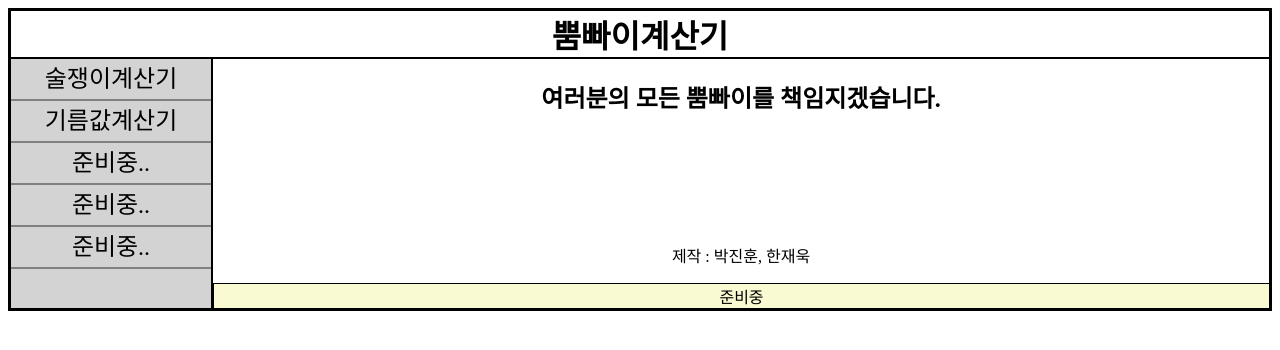
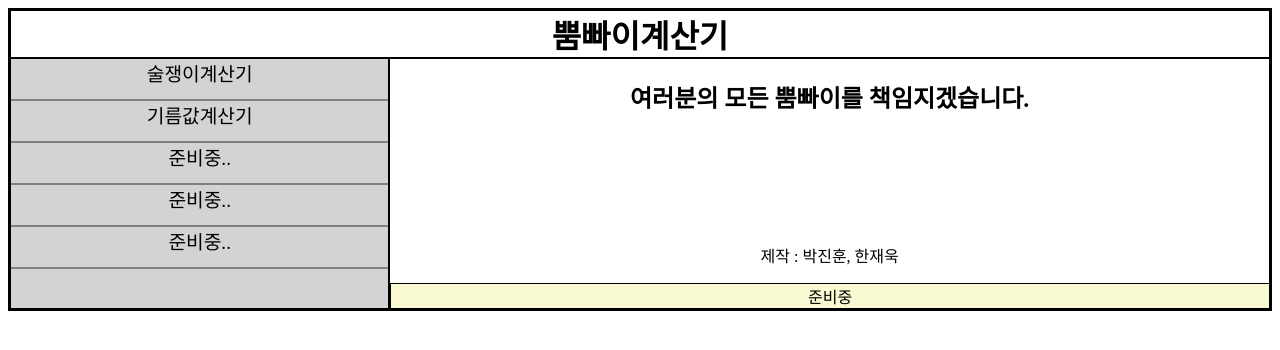
Before and after one commit to watoo6974/double.J, a PHP site: page /html/home.html in a window 1280 px wide. Shown: the top 350 px of the page. Run offline with PHP 8.4, Linux system fonts and the light colour scheme.

Commit message:
Add files via upload

```diff
--- a/css/home.css
+++ b/css/home.css
@@ -1,7 +1,7 @@
 body {border : 3px solid black;}
 #grid1{
   display : grid;
-  grid-template-columns: 200px 3fr;
+  grid-template-columns: 30% 70%;
   background-color: lightgray;
 }
 #grid2{
@@ -26,7 +26,7 @@ body {border : 3px solid black;}
   color : black;
 }
 #grid1 div ul li{
-  font-size: 24px;
+  font-size: 120%;
   text-align: center;
   list-style-type: none;
   border-bottom: 2px solid gray;
```
